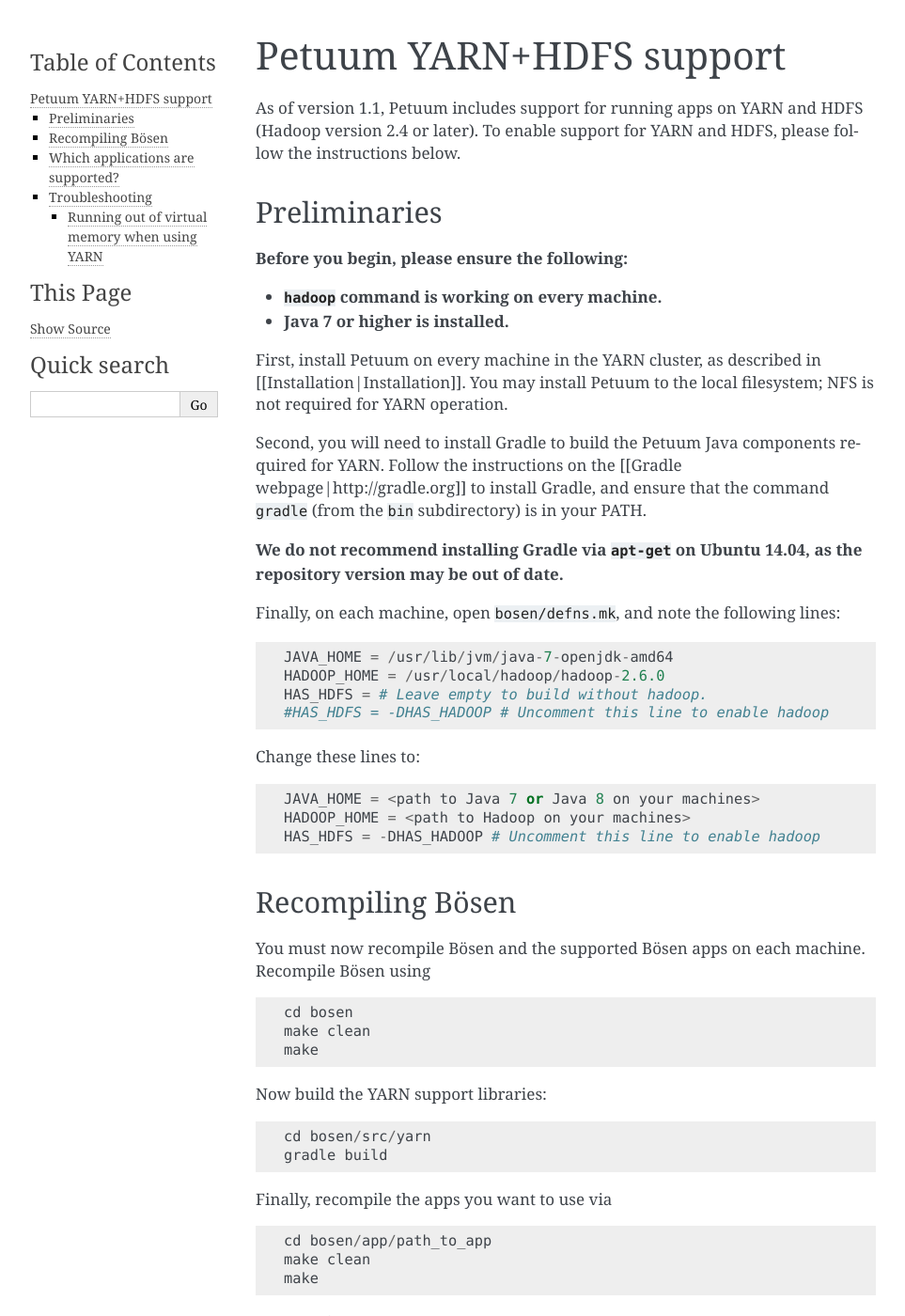
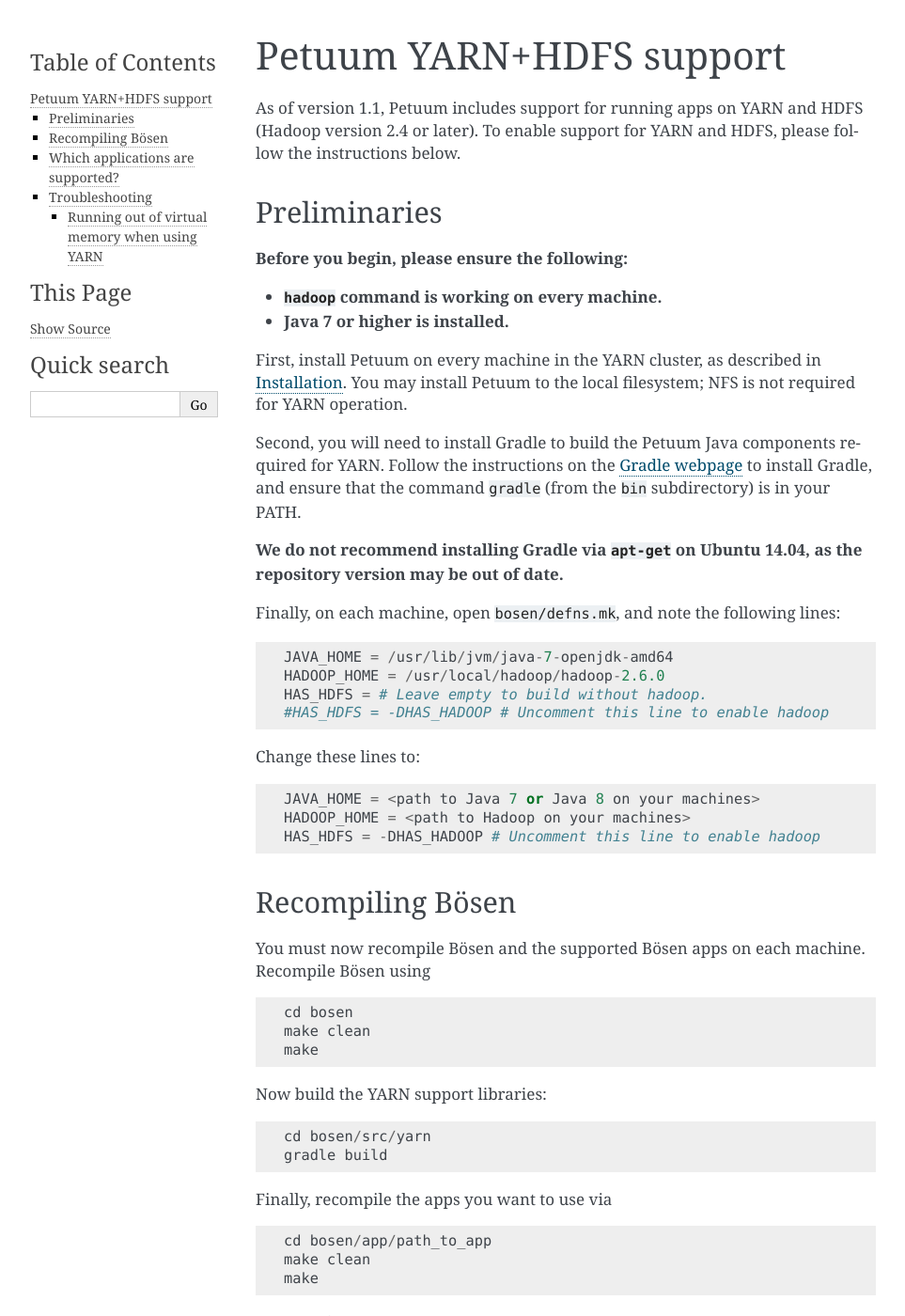
Before and after one commit to sailing-pmls/pmls.readthedocs.io, a Sphinx documentation site: the page built from docs/yarn-hdfs.md, in a window 1280 px wide and 1400 px high. Shown: the whole window at 94% size, without its empty margins (148-1111 px from the left). Built offline with Sphinx 7.4.7, drawn with Linux system fonts in a browser that asks for light colours; some of the changed text lies outside the part shown.

Commit message:
Update yarn-hdfs.md

```diff
--- a/docs/yarn-hdfs.md
+++ b/docs/yarn-hdfs.md
@@ -8,9 +8,9 @@ As of version 1.1, Petuum includes support for running apps on YARN and HDFS (Ha
 * **`hadoop` command is working on every machine.**
 * **Java 7 or higher is installed.**
 
-First, install Petuum on every machine in the YARN cluster, as described in [[Installation|Installation]]. You may install Petuum to the local filesystem; NFS is not required for YARN operation.
+First, install Petuum on every machine in the YARN cluster, as described in [Installation](installation.md). You may install Petuum to the local filesystem; NFS is not required for YARN operation.
 
-Second, you will need to install Gradle to build the Petuum Java components required for YARN. Follow the instructions on the [[Gradle webpage|http://gradle.org]] to install Gradle, and ensure that the command `gradle` (from the `bin` subdirectory) is in your PATH.
+Second, you will need to install Gradle to build the Petuum Java components required for YARN. Follow the instructions on the [Gradle webpage](http://gradle.org) to install Gradle, and ensure that the command `gradle` (from the `bin` subdirectory) is in your PATH.
 
 **We do not recommend installing Gradle via `apt-get` on Ubuntu 14.04, as the repository version may be out of date.**
 
```
Also changed, not shown: other parts of docs/yarn-hdfs.md (+7 -7 lines).
